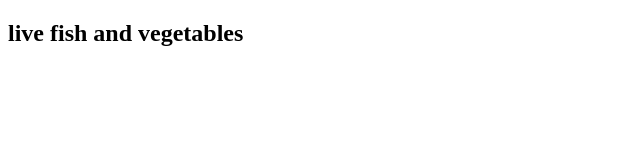
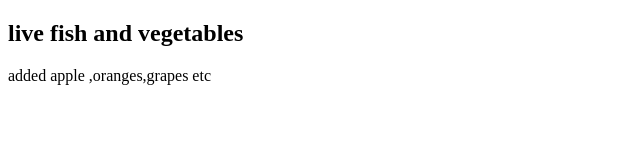
Before and after one commit to opu678/green-grocery-mart, a plain HTML site: page index.html in a window 1280 px wide. Shown: the whole page, without its empty margins (0-640 px from the left). Drawn offline with Linux system fonts and the light colour scheme.

Commit message:
added fruits

```diff
--- a/index.html
+++ b/index.html
@@ -7,5 +7,6 @@
 </head>
 <body>
     <h2>live fish and vegetables</h2>
+    <p>added apple ,oranges,grapes etc</p>
 </body>
 </html>
```
